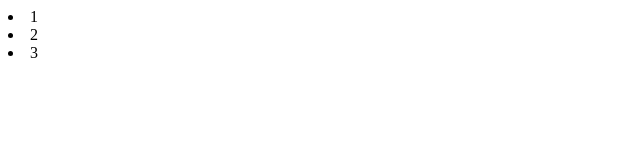
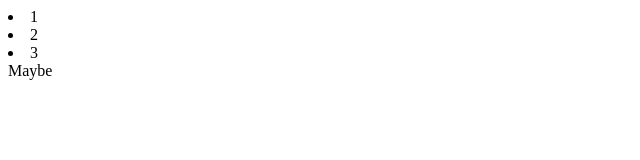
Before and after one commit to skorp48/ISRPOProject, a plain HTML site: page index.html in a window 1280 px wide. Shown: the full height of the page, 0-640 px from the left. Drawn offline with Linux system fonts and the light colour scheme.

Commit message:
Update index.html

```diff
--- a/index.html
+++ b/index.html
@@ -10,6 +10,7 @@
         <li>1</li>
         <li>2</li>
         <li>3</li>
+        <div>Maybe</div>
     </body>
 </body>
 </html>
```
